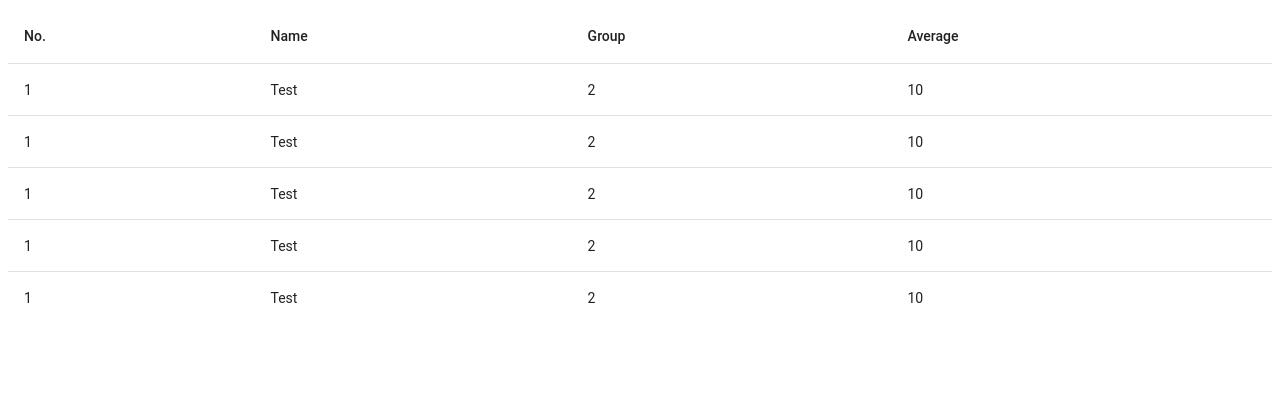
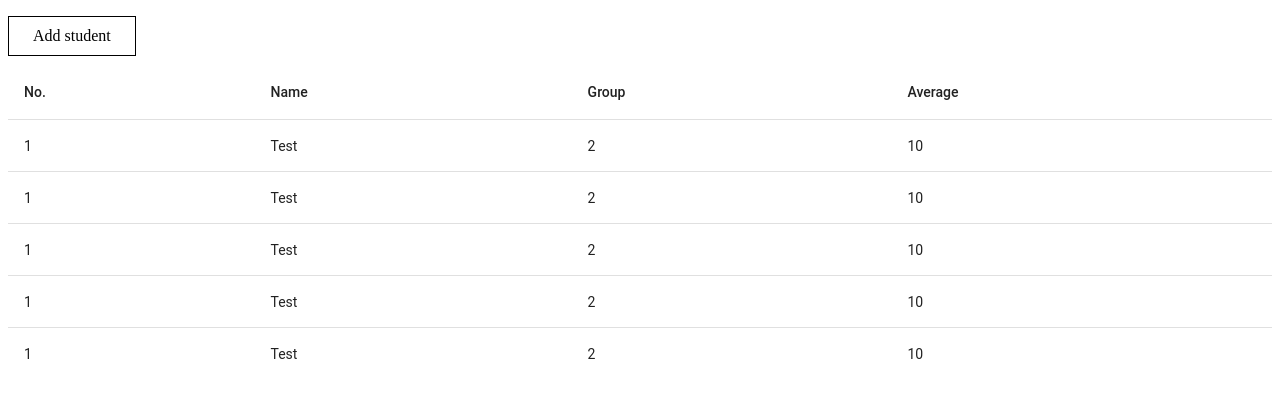
Before and after one commit to ciurec/grading-tool-fe, an Angular app: page / in a window 1280 px wide. Shown: the top 398 px of the page. Built offline with nearby package versions, Linux system fonts and the light colour scheme.

Commit message:
create table and dialog

```diff
--- /dev/null
+++ b/src/app/create-student-component/create-student-dialog.html
@@ -0,0 +1,18 @@
+<mat-dialog-content>
+  <mat-form-field appearance="fill">
+    <mat-label>Fill form field</mat-label>
+    <input matInput placeholder="Placeholder">
+    <mat-icon matSuffix>sentiment_very_satisfied</mat-icon>
+    <mat-hint>Hint</mat-hint>
+  </mat-form-field>
+  <mat-form-field appearance="outline">
+    <mat-label>Outline form field</mat-label>
+    <input matInput placeholder="Placeholder">
+    <mat-icon matSuffix>sentiment_very_satisfied</mat-icon>
+    <mat-hint>Hint</mat-hint>
+  </mat-form-field>
+</mat-dialog-content>
+<mat-dialog-actions>
+  <button mat-button (click)="onSave()">Save</button>
+  <button mat-button (click)="onClose()">Cloe</button>
+</mat-dialog-actions>
--- /dev/null
+++ b/src/app/create-student-component/create-student-dialog.ts
@@ -0,0 +1,36 @@
+import { Component } from '@angular/core';
+import {MatFormField, MatHint, MatInput, MatLabel} from '@angular/material/input';
+import {MatIcon} from '@angular/material/icon';
+import {MatDialogModule} from '@angular/material/dialog';
+import {MatButtonModule} from '@angular/material/button';
+
+@Component({
+  selector: 'app-create-student-component',
+  imports: [
+    MatFormField,
+    MatLabel,
+    MatIcon,
+    MatHint,
+    MatFormField,
+    MatLabel,
+    MatIcon,
+    MatHint,
+    MatInput,
+    MatDialogModule,
+    MatButtonModule,
+],
+  templateUrl: './create-student-dialog.html',
+  standalone: true,
+  styleUrl: './create-student-dialog.css'
+})
+export class CreateStudentDialog {
+
+
+  protected onSave() {
+    console.log('Save button clicked');
+  }
+
+  protected onClose() {
+    console.log('Save button clicked');
+  }
+}
--- a/src/app/student-component/student-component.css
+++ b/src/app/student-component/student-component.css
@@ -0,0 +1,24 @@
+section {
+  display: flex;
+  align-items: center;
+}
+
+.example-label {
+  font-size: 14px;
+  margin: 0 16px 0 8px;
+  min-width: 120px;
+}
+
+.example-button-row {
+  max-width: 600px;
+}
+
+.example-button-row .mat-mdc-button-base {
+  margin: 8px 8px 8px 0;
+}
+
+.example-flex-container {
+  display: flex;
+  justify-content: space-between;
+  flex-wrap: wrap;
+}
--- a/src/app/student-component/student-component.html
+++ b/src/app/student-component/student-component.html
@@ -1,3 +1,9 @@
+<section>
+  <div class="example-button-row">
+    <button (click)="openAddStundentDialog()" matButton ="outlined">Add student</button>
+  </div>
+</section>
+
 <table mat-table [dataSource]="dataSource" class="mat-elevation-z8">
 
   <ng-container matColumnDef="index">
--- a/src/app/student-component/student-component.ts
+++ b/src/app/student-component/student-component.ts
@@ -1,6 +1,9 @@
-import {Component} from '@angular/core';
+import {Component, inject} from '@angular/core';
 import {MatTableModule} from '@angular/material/table';
 import {Student} from './model/student';
+import {MatButton} from '@angular/material/button';
+import {MatDialog} from '@angular/material/dialog';
+import {CreateStudentDialog} from '../create-student-component/create-student-dialog';
 
 
 const ELEMENT_DATA: Student[] = [
@@ -13,12 +16,27 @@ const ELEMENT_DATA: Student[] = [
 
 @Component({
   selector: 'app-student-component',
-  imports: [MatTableModule],
+  imports: [MatTableModule, MatButton],
   templateUrl: './student-component.html',
+  standalone: true,
   styleUrl: './student-component.css'
 })
 export class StudentComponent {
 
   displayedColumns: string[] = ['index', 'name', 'group', 'average'];
   dataSource = ELEMENT_DATA;
+  readonly dialog = inject(MatDialog);
+
+  constructor(
+  ) {
+  }
+
+  openAddStundentDialog() {
+    const dialogRef = this.dialog.open(CreateStudentDialog);
+
+    dialogRef.afterClosed().subscribe((result: any) => {
+      console.log(`Dialog result: ${result}`);
+    });
+  }
+
 }
```
Also changed, not shown: src/app/create-student-component/create-student-dialog.css (added), 1 other file (tests, documents, lock files or other folders).
